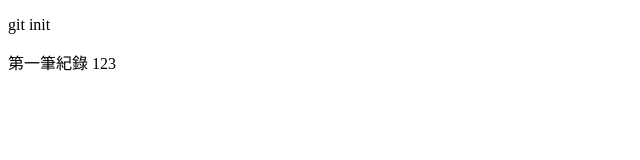
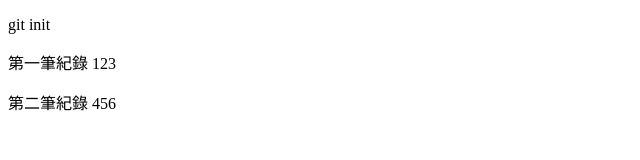
Before and after one commit to Tzuhui/test-for-rebase, a plain HTML site: page index.html in a window 1280 px wide. Shown: the whole page, without its empty margins (0-640 px from the left). Drawn offline with Linux system fonts and the light colour scheme.

Commit message:
第二筆紀錄 456

```diff
--- a/index.html
+++ b/index.html
@@ -9,5 +9,6 @@
 <body>
   <p>git init</p>
   <p>第一筆紀錄 123</p>
+  <p>第二筆紀錄 456</p>
 </body>
 </html>
```
